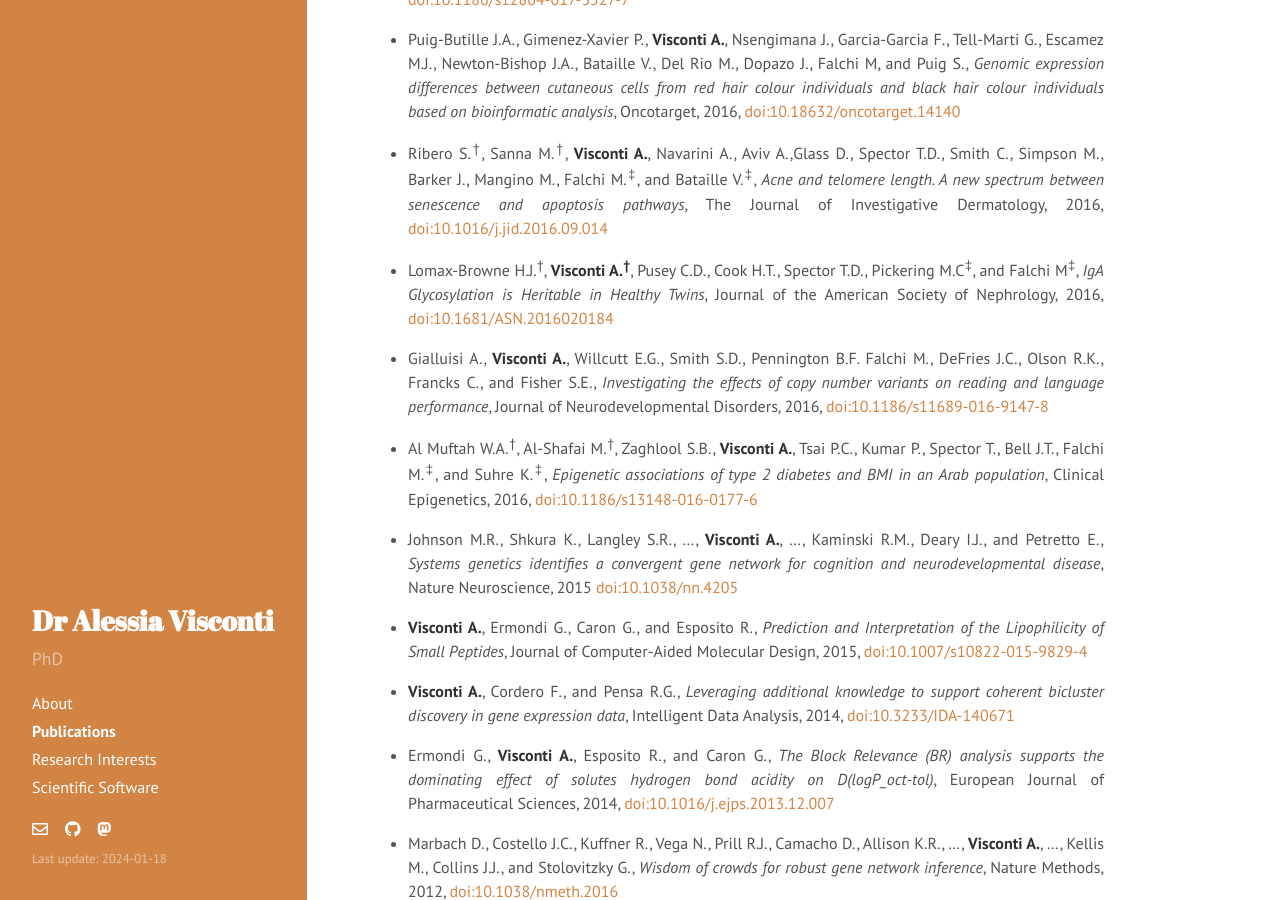
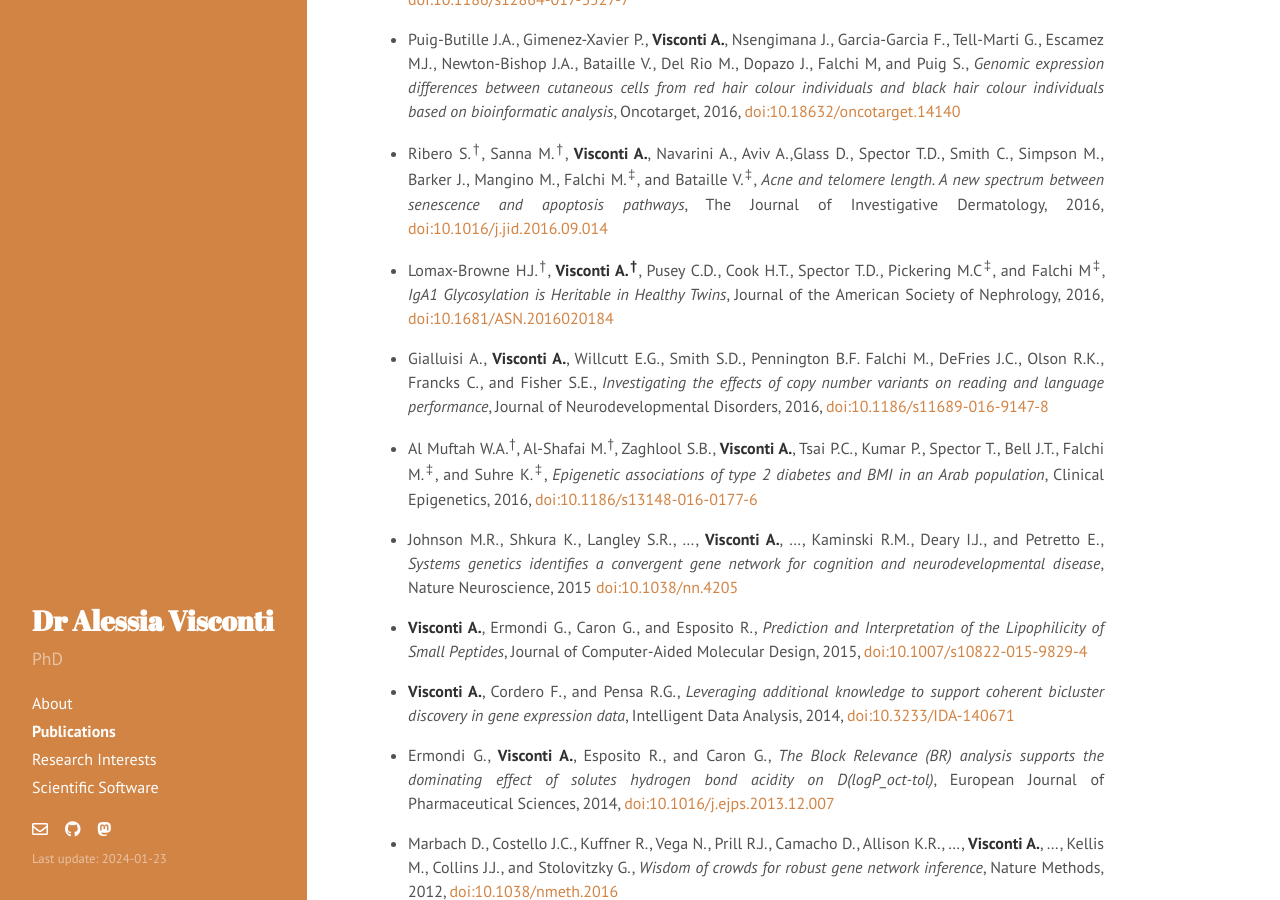
Before and after one commit to alesssia/alesssia.github.io, a Jekyll site: the page built from publications.md, in a window 1280 px wide and 900 px high, scrolled down 4067 px. Built offline with Jekyll 4.4.1, drawn with Linux system fonts in a browser that asks for light colours; nearby versions of some CDN libraries; a style sheet for code colours, icons or effects is not loaded.

Commit message:
Fixed broken link in publications

```diff
--- a/_config.yml
+++ b/_config.yml
@@ -11,7 +11,7 @@ tagline:     ''
 description: 'PhD'
 url:         http://alesssia.github.io/
 baseurl:     /
-lastmod:    '2024-01-18'
+lastmod:    '2024-01-23'
 
 author:
   name:      'Alessia Visconti'
--- a/publications.md
+++ b/publications.md
@@ -99,7 +99,7 @@ title: Publications
 
 - Ribero S.<sup>†</sup>, Sanna M.<sup>†</sup>, **Visconti A.**, Navarini A., Aviv A.,Glass D., Spector T.D., Smith C., Simpson M., Barker J., Mangino M., Falchi M.<sup>‡</sup>, and Bataille V.<sup>‡</sup>, *Acne and telomere length. A new spectrum between senescence and apoptosis pathways*, The Journal of Investigative Dermatology, 2016, [doi:10.1016/j.jid.2016.09.014](http://www.sciencedirect.com/science/article/pii/S0022202X16324563)
 
-- Lomax-Browne H.J.<sup>†</sup>, **Visconti A.<sup>†</sup>**, Pusey C.D., Cook H.T., Spector T.D., Pickering M.C<sup>‡</sup>, and Falchi M<sup>‡</sup>, *IgA Glycosylation is Heritable in Healthy Twins*, Journal of the American Society of Nephrology, 2016, [doi:10.1681/ASN.2016020184](http://jasn.asnjournals.org/content/early/2016/06/20/ASN.2016020184)
+- Lomax-Browne H.J.<sup>†</sup>, **Visconti A.<sup>†</sup>**, Pusey C.D., Cook H.T., Spector T.D., Pickering M.C<sup>‡</sup>, and Falchi M<sup>‡</sup>, *IgA1 Glycosylation is Heritable in Healthy Twins*, Journal of the American Society of Nephrology, 2016, [doi:10.1681/ASN.2016020184](https://journals.lww.com/jasn/fulltext/2017/01000/iga1_glycosylation_is_heritable_in_healthy_twins.11.aspx)
 
 - Gialluisi A., **Visconti A.**, Willcutt E.G., Smith S.D., Pennington B.F. Falchi M., DeFries J.C.,  Olson R.K., Francks C., and Fisher S.E., *Investigating the effects of copy number variants on reading and language performance*, Journal of Neurodevelopmental Disorders, 2016, [doi:10.1186/s11689-016-9147-8](https://jneurodevdisorders.biomedcentral.com/articles/10.1186/s11689-016-9147-8)
 
```
Also changed, not shown: 2 other files.
